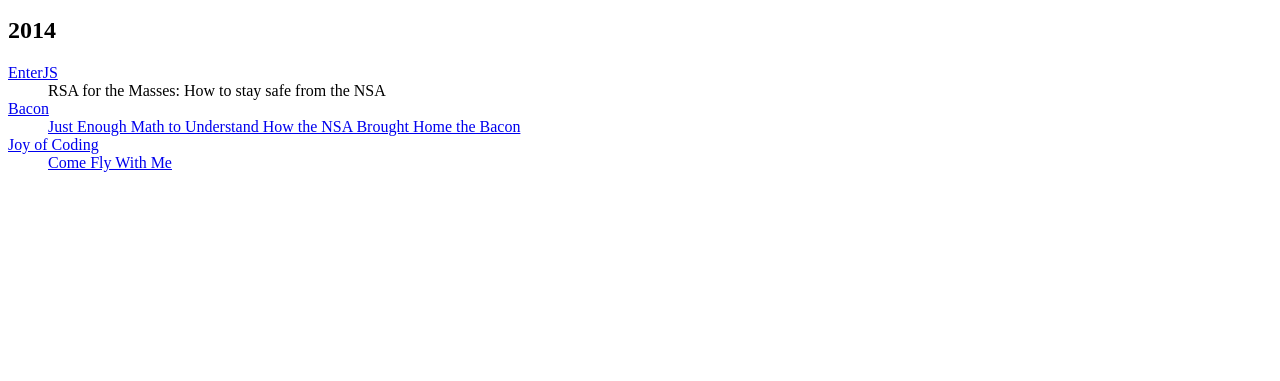
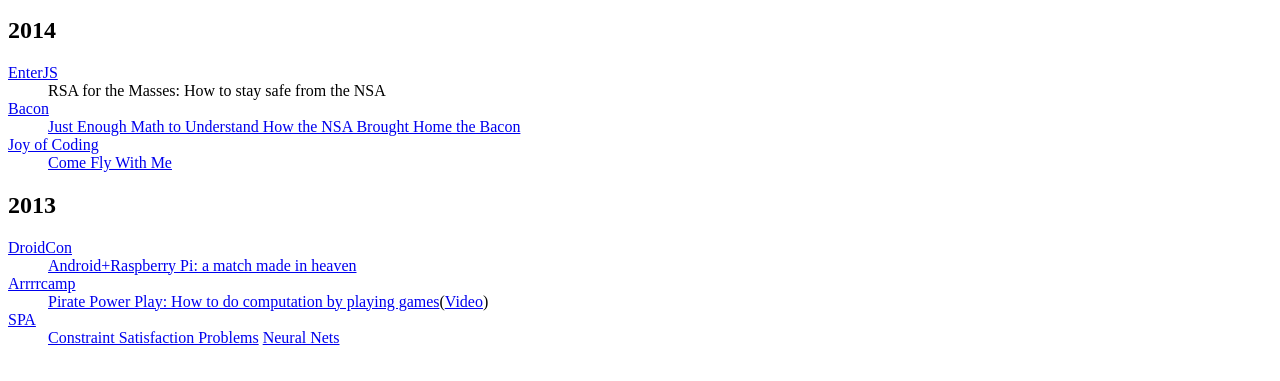
Before and after one commit to dvberkelnl/default, a plain HTML site: page talks/index.html in a window 1280 px wide. Shown: the part 137-518 px from the top of the page. Drawn offline with Linux system fonts and the light colour scheme.

```diff
--- a/talks/index.html
+++ b/talks/index.html
@@ -24,5 +24,18 @@
             <dt><a href="http://joyofcoding.org">Joy of Coding</a></dt>
             <dd><a href="http://joyofcoding.org/sessions/daanvanberkel.html">Come Fly With Me</a></dd>
         <dl>
+        <h2>2013</h2>
+        <dl>
+            <dt><a href="http://www.droidcon.nl">DroidCon</a></dt>
+            <dd><a href="http://www.droidcon.nl/speakers">Android+Raspberry Pi: a match made in heaven</a></dd>
+            <dt><a href="http://2013.arrrrcamp.be">Arrrrcamp</a></dt>
+            <dd><a href="http://2013.arrrrcamp.be/talks#daan-van-berkel">Pirate
+            Power Play: How to do computation by playing games</a>(<a href="http://2013.arrrrcamp.be/videos/daan-van-berkel/pirate-power-play-how-to-do-computation-by-playing-games">Video</a>)</dd>
+            <dt><a href="http://www.spaconference.org/spa2013/">SPA</a></dt>
+            <dd>
+                <a href="http://www.spaconference.org/spa2013/sessions/session485.html">Constraint Satisfaction Problems</a>
+                <a href="http://www.spaconference.org/spa2013/sessions/session486.html">Neural Nets</a>
+            </dd>
+        <dl>
     </body>
 </html>
```
Lines whose indentation alone changed are shown as unchanged.
